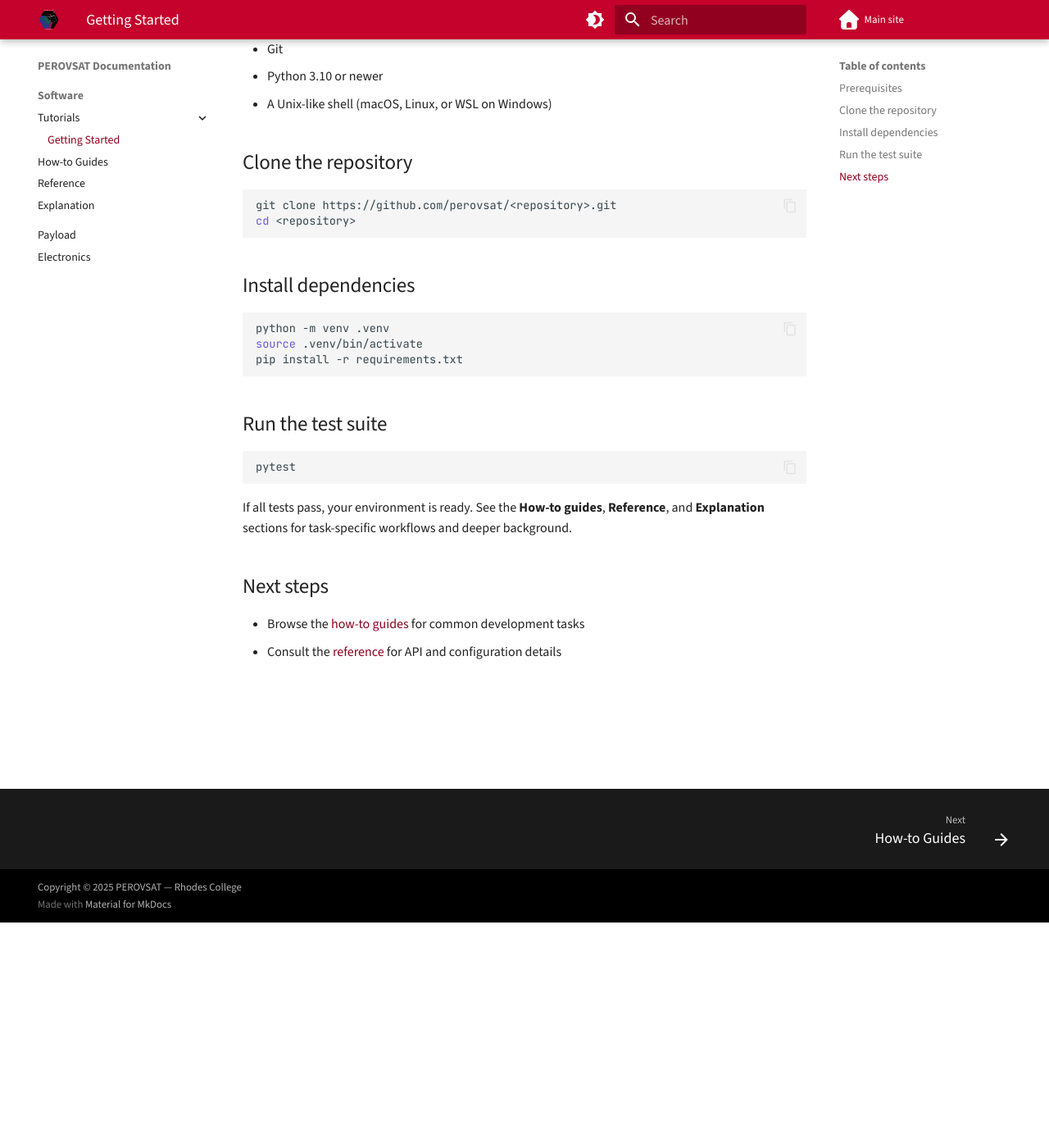
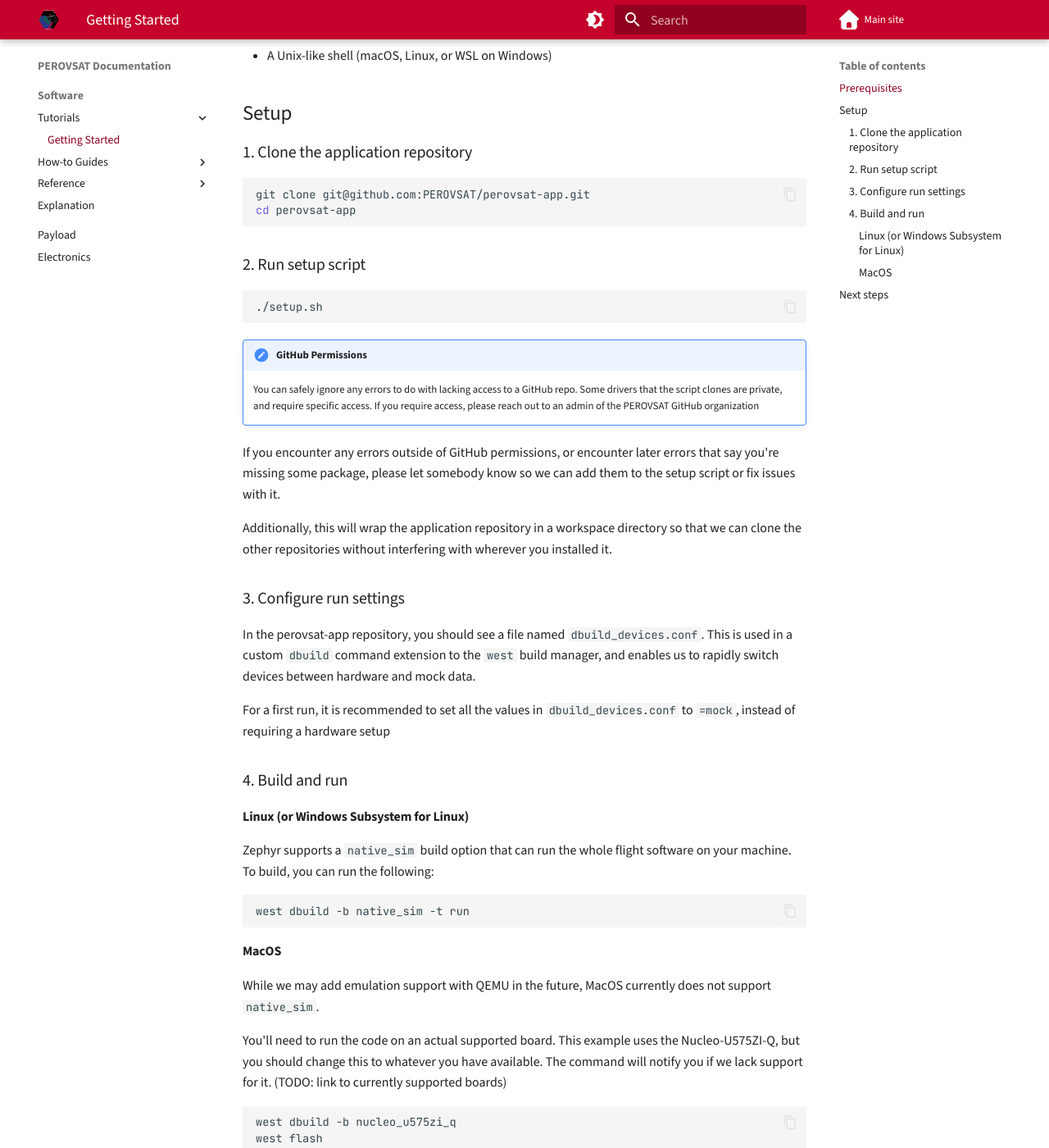
Before and after one commit to PEROVSAT/perovsat.github.io, an MkDocs documentation site: the page built from docs/content/software/tutorials/getting-started.md, in a window 1280 px wide and 1400 px high, scrolled down 275 px. Shown: the whole window at 82% size. Built offline with MkDocs 1.6.1 and Material for MkDocs 9.7.7, drawn with Linux system fonts in a browser that asks for light colours; some of the changed text lies outside the part shown.

Commit message:
Setup and DBuild basics

````diff
--- a/docs/content/software/tutorials/getting-started.md
+++ b/docs/content/software/tutorials/getting-started.md
@@ -1,37 +1,57 @@
-# Getting started with PEROVSAT software
+# Getting Started with PEROVSAT Flight Software
 
-This tutorial walks you through setting up a local development environment for the PEROVSAT flight software repository.
+This tutorial will guide you through setting up the PEROVSAT Zephyr workspace
 
 ## Prerequisites
 
-- Git
-- Python 3.10 or newer
+- Git (command line utility)
 - A Unix-like shell (macOS, Linux, or WSL on Windows)
 
-## Clone the repository
+## Setup
+
+### 1. Clone the application repository
 
 ```bash
-git clone https://github.com/perovsat/<repository>.git
-cd <repository>
+git clone git@github.com:PEROVSAT/perovsat-app.git
+cd perovsat-app
 ```
 
-## Install dependencies
+### 2. Run setup script
 
 ```bash
-python -m venv .venv
-source .venv/bin/activate
-pip install -r requirements.txt
+./setup.sh
 ```
 
-## Run the test suite
+!!! note "GitHub Permissions"
+    You can safely ignore any errors to do with lacking access to a GitHub repo. Some drivers that the script clones are private, and require specific access. If you require access, please reach out to an admin of the PEROVSAT GitHub organization
 
+If you encounter any errors outside of GitHub permissions, or encounter later errors that say you're missing some package, please let somebody know so we can add them to the setup script or fix issues with it.
+
+Additionally, this will wrap the application repository in a workspace directory so that we can clone the other repositories without interfering with wherever you installed it.
+
+### 3. Configure run settings
+
+In the perovsat-app repository, you should see a file named `dbuild_devices.conf`. This is used in a custom `dbuild` command extension to the `west` build manager, and enables us to rapidly switch devices between hardware and mock data.
+
+For a first run, it is recommended to set all the values in `dbuild_devices.conf` to `=mock`, instead of requiring a hardware setup
+
+### 4. Build and run
+#### Linux (or Windows Subsystem for Linux)
+Zephyr supports a `native_sim` build option that can run the whole flight software on your machine. To build, you can run the following:
 ```bash
-pytest
+west dbuild -b native_sim -t run
 ```
 
-If all tests pass, your environment is ready. See the **How-to guides**, **Reference**, and **Explanation** sections for task-specific workflows and deeper background.
+#### MacOS
+While we may add emulation support with QEMU in the future, MacOS currently does not support `native_sim`.
+
+You'll need to run the code on an actual supported board. This example uses the Nucleo-U575ZI-Q, but you should change this to whatever you have available. The command will notify you if we lack support for it. (TODO: link to currently supported boards)
+```bash
+west dbuild -b nucleo_u575zi_q
+west flash
+```
 
 ## Next steps
-
+- Learn how the `dbuild` system works in [The DBuild Command](../reference/dbuild.md)
 - Browse the [how-to guides](../how-to/index.md) for common development tasks
 - Consult the [reference](../reference/index.md) for API and configuration details
--- a/docs/mkdocs.yml
+++ b/docs/mkdocs.yml
@@ -69,8 +69,12 @@ nav:
   - Software:
       - Tutorials:
           - Getting Started: software/tutorials/getting-started.md
-      - How-to Guides: software/how-to/index.md
-      - Reference: software/reference/index.md
+      - How-to Guides:
+          - Overview: software/how-to/index.md
+          - Add a device to dbuild: software/how-to/add-device-to-dbuild.md
+      - Reference:
+        - Overview: software/reference/index.md
+        - DBuild System: software/reference/dbuild.md
       - Explanation: software/explanation/index.md
   - Payload: payload/index.md
   - Electronics: electronics/index.md
````
Also changed, not shown: docs/content/software/how-to/add-device-to-dbuild.md (added, +186 -0 lines), docs/content/software/how-to/index.md (+4 -3 lines), docs/content/software/reference/dbuild.md (added, +174 -0 lines), docs/content/software/reference/index.md (+4 -3 lines).
